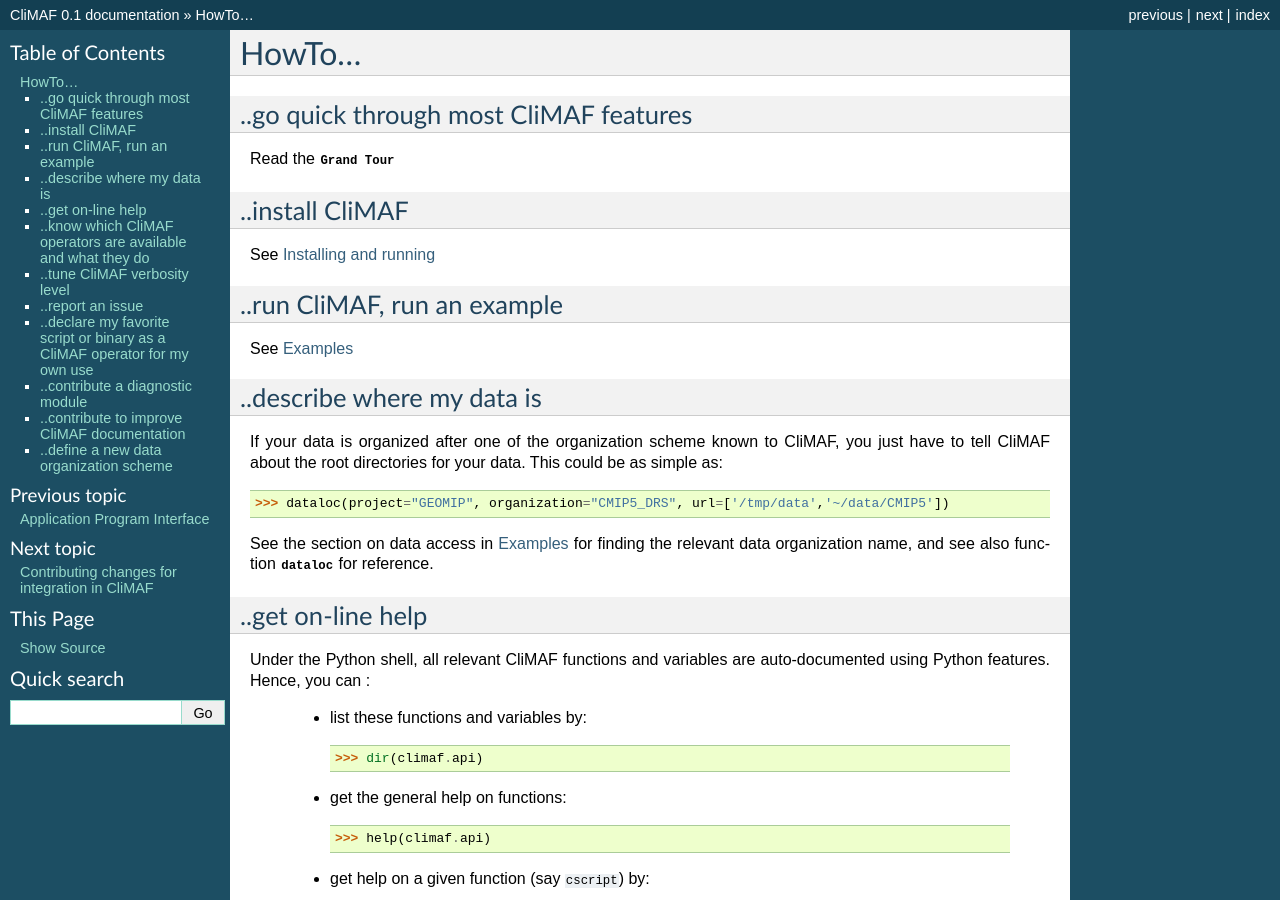
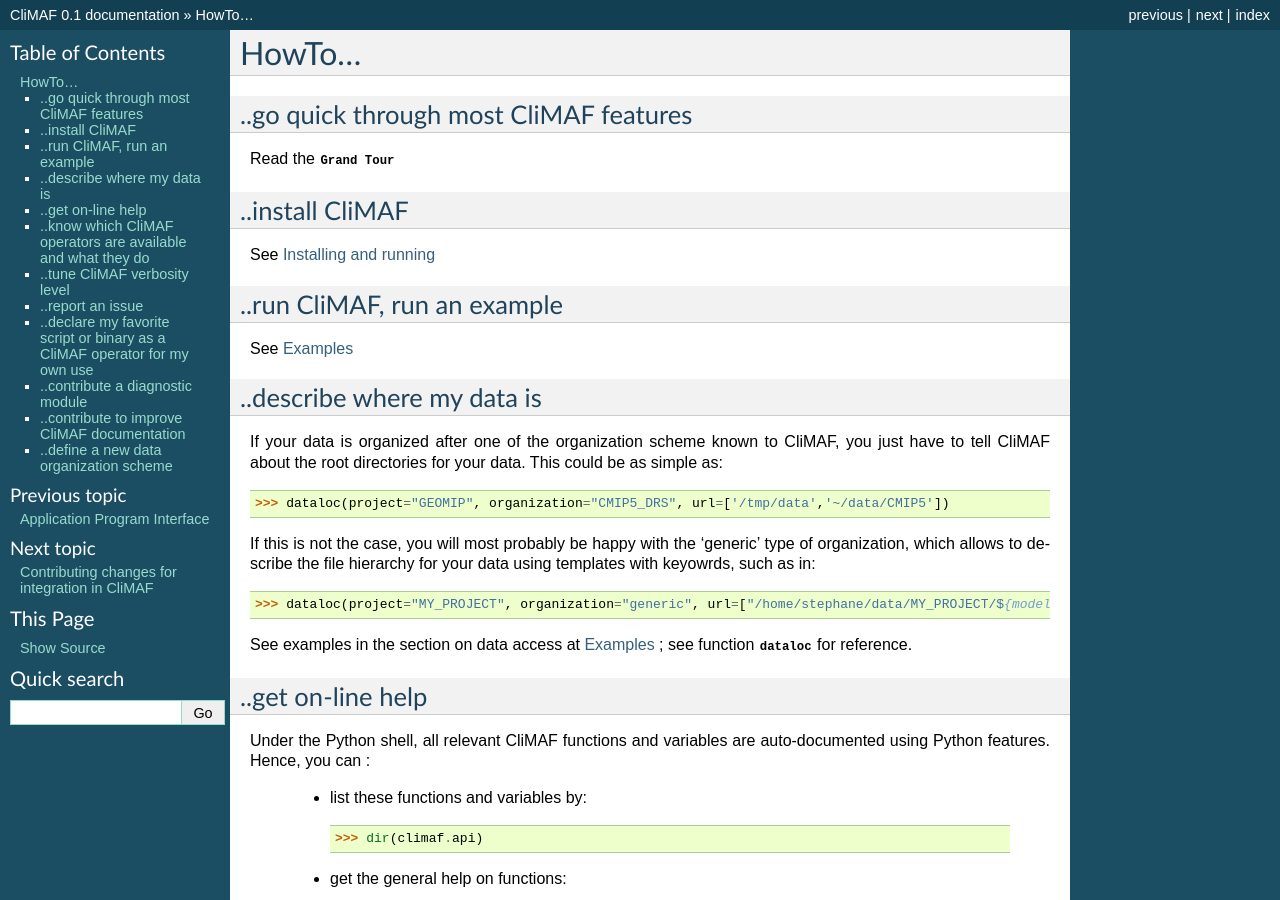
Before and after one commit to rigoudyg/climaf, a Sphinx documentation site: the page built from doc/howto.rst, in a window 1280 px wide and 900 px high. Built offline with Sphinx 7.4.7, drawn with Linux system fonts in a browser that asks for light colours; some of the changed text lies outside the part shown.

Commit message:
Imporve howto about 'my_data'

```diff
--- a/doc/howto.rst
+++ b/doc/howto.rst
@@ -20,6 +20,7 @@ See :doc:`installing`
 
 See :ref:`examples`
 
+.. _my_data:
 
 ..describe where my data is
 ---------------------------
@@ -28,9 +29,11 @@ If your data is organized after one of the organization scheme known to CliMAF,
 
   >>> dataloc(project="GEOMIP", organization="CMIP5_DRS", url=['/tmp/data','~/data/CMIP5'])
 
+If this is not the case, you will most probably be happy with the 'generic' type of organization, which allows to describe the file hierarchy for your data using templates with keyowrds, such as in::
 
-See the section on data access in :ref:`examples` for finding the
-relevant data organization name, and see also function :py:class:`~climaf.dataloc.dataloc` for reference.
+  >>> dataloc(project="MY_PROJECT", organization="generic", url=["/home/stephane/data/MY_PROJECT/${model}/${variable}_1m_YYYYMM_YYYYMM_${model}.nc"]
+
+See examples in the section on data access at :ref:`examples` ; see function :py:class:`~climaf.dataloc.dataloc` for reference.
 
 
 .. _how_to_online_help:
@@ -145,4 +148,4 @@ Once happy with the result, please contribute your work for a merge in next CliM
 ..define a new data organization scheme
 ---------------------------------------
 
-TBD
+To be described. But please see the 'generic' data organization in :ref:`my_data`
```
